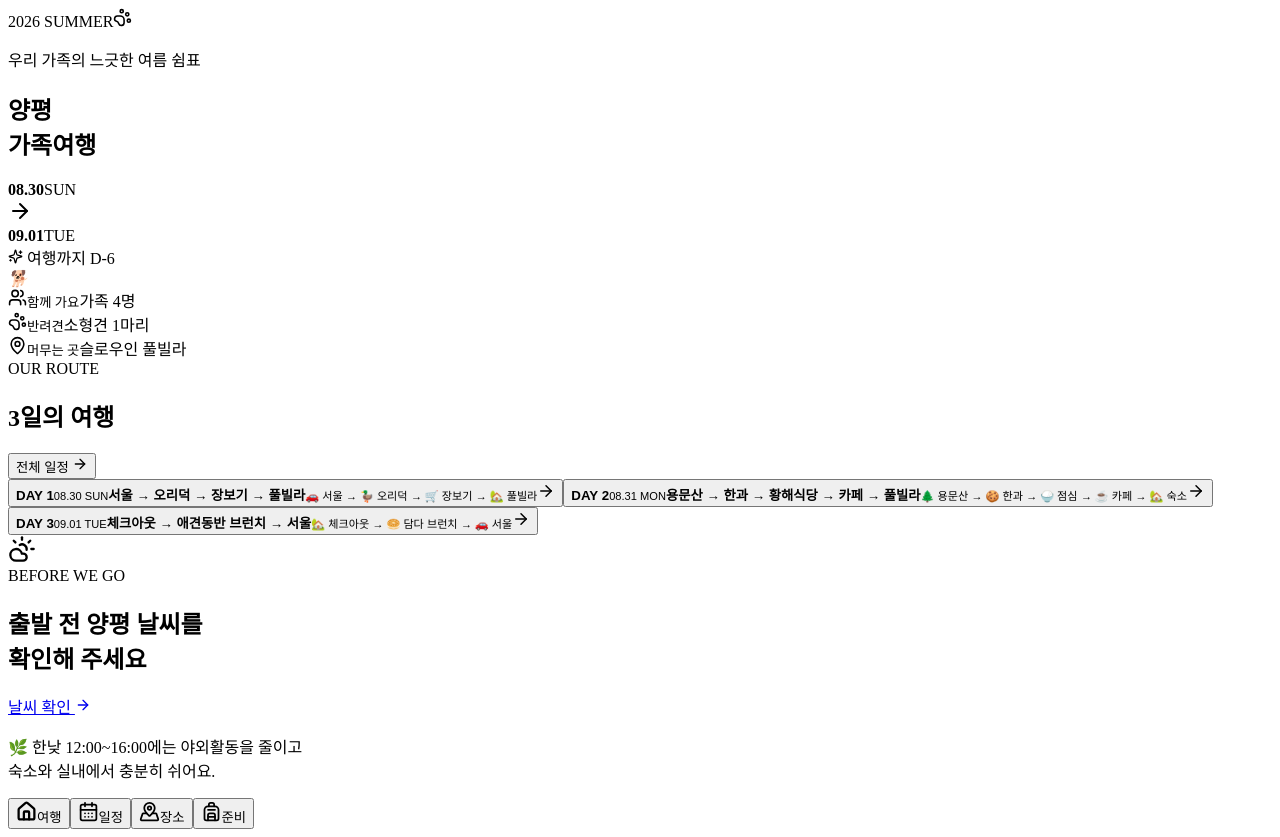
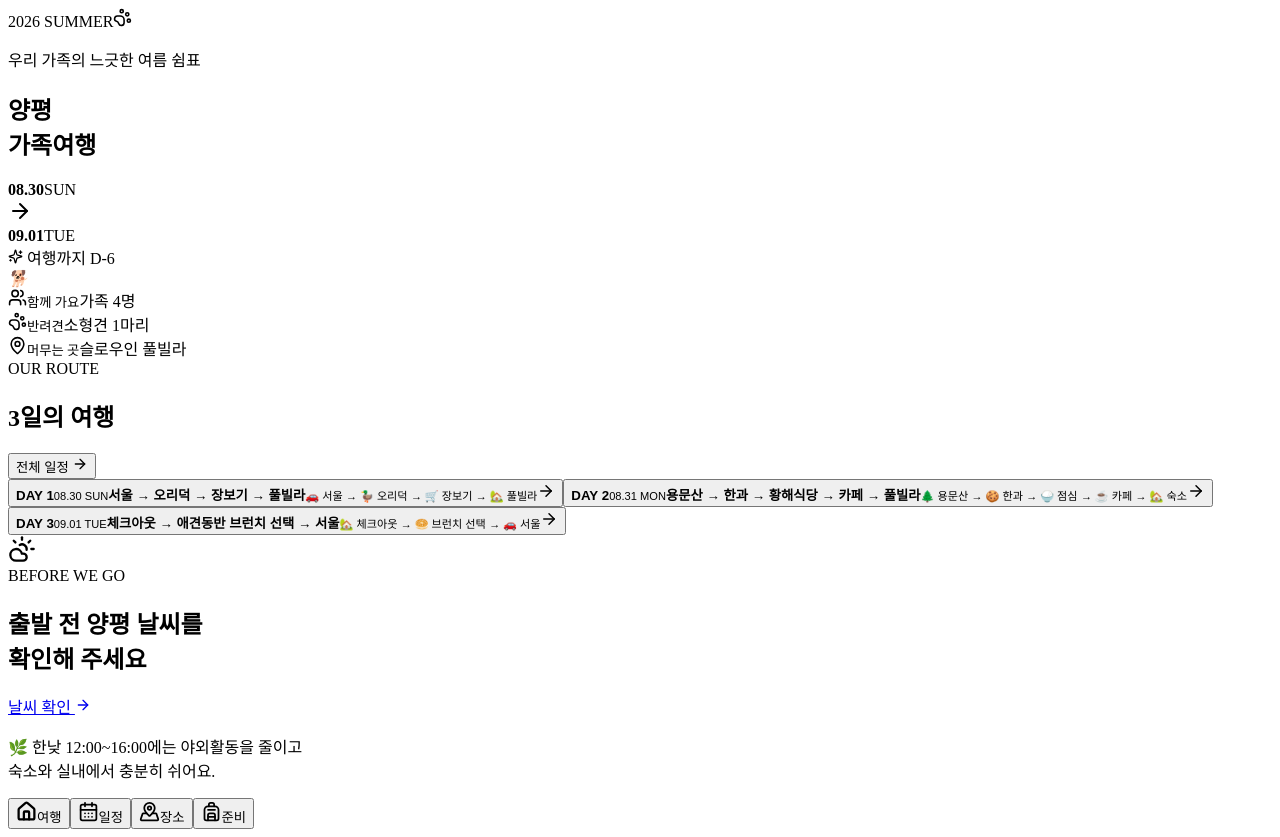
Before and after one commit to seunghun1111/Family-trip, a React (Vite) app: page / in a window 1280 px wide. Built offline with nearby package versions, Linux system fonts and the light colour scheme; the HTML template or start-up script is replaced by a standard one.

Commit message:
feat: add alternate dining recommendations

```diff
--- a/src/data/places.ts
+++ b/src/data/places.ts
@@ -7,10 +7,16 @@ export const places: Place[] = [
   { id: 'gangga', category: '식당', icon: '🥘', name: '강가추어탕', shortAddress: '강원 홍천군 서면', address: '강원 홍천군 서면 한서로 883', day: 1, time: '18:30 포장', summary: '저녁으로 포장해 숙소에서 먹는 추어탕.', tips: ['포장 가능 여부와 준비 시간을 미리 확인해요', '숙소에서 편하게 저녁 식사'], naverUrl: 'https://naver.me/FW6zVfVa', kakaoUrl: 'https://place.map.kakao.com/1869505692' },
   { id: 'hwanghae', category: '식당', icon: '🍚', name: '황해식당', shortAddress: '경기 양평군 용문면', address: '경기 양평군 용문면 용문산로 640', day: 2, time: '12:30 ~ 13:40', summary: '용문산 산책 후 먹는 산채요리 점심.', tips: ['반려동물 동반', '포장 가능', '라스트오더 전에 방문'], naverUrl: 'https://naver.me/FeX2FAkV', kakaoUrl: 'https://place.map.kakao.com/8014600' },
   { id: 'delpino', category: '식당', icon: '🍕', name: '핏제리아 델피노', shortAddress: '경기 양평군 용문면', address: '경기 양평군 용문면 용문산로 234 라동', day: 2, time: '귀가 동선 선택', summary: '용문산에서 숙소로 가는 길의 이탈리아 식당.', tips: ['반려동물 동반 가능', '피자·파스타 식사 또는 포장 가능', '저녁 라스트오더 전에 방문'], caution: '식사 또는 포장 시간은 방문 전에 매장에 확인하세요.', naverUrl: 'https://map.naver.com/p/entry/place/2015031743', kakaoUrl: 'https://place.map.kakao.com/328652592' },
+  { id: 'pho-you', category: '식당', icon: '🍜', name: '포유 쌀국수', shortAddress: '경기 양평군 용문면', address: '경기 양평군 용문면 용문산로 249', day: 2, time: '귀가 동선 선택', summary: '쌀국수와 반쎄오를 식사하거나 포장할 수 있는 애견동반 베트남 식당.', tips: ['반려동물 동반 가능', '쌀국수·반쎄오', '포장 및 주차 가능'], caution: '19:30 라스트오더로 표시되어 있으며 수요일은 휴무예요.', naverUrl: 'https://map.naver.com/p/entry/place/1909425365', kakaoUrl: 'https://place.map.kakao.com/1608896337' },
+  { id: 'albero', category: '카페', icon: '☕', name: '알베로 카페', shortAddress: '경기 양평군 용문면', address: '경기 양평군 용문면 용문산로 234 다동', day: 2, time: '귀가 동선 선택', summary: '델피노 옆에서 음료와 디저트를 포장하기 좋은 애견동반 카페.', tips: ['반려동물 동반 가능', '음료·디저트 포장', '주차 가능'], caution: '저녁 식사보다는 간단한 간식·음료 포장 후보예요.', naverUrl: 'https://map.naver.com/p/entry/place/1288365519', kakaoUrl: 'https://place.map.kakao.com/383475122' },
+  { id: 'yongmunsan-bakery', category: '카페', icon: '🥐', name: '용문산빵공장', shortAddress: '경기 양평군 용문면', address: '경기 양평군 용문면 용문산로 235', day: 2, time: '귀가 동선 선택', summary: '빵과 음료를 포장해 숙소 저녁에 더하기 좋은 베이커리 카페.', tips: ['반려견 출입 가능한 별관 운영', '베이커리·음료 포장', '주차 가능'], caution: '반려견은 별관 등 지정 구역의 이용 수칙을 따라야 해요.', naverUrl: 'https://map.naver.com/p/entry/place/1885744367', kakaoUrl: 'https://place.map.kakao.com/2063068079' },
   { id: 'uchane', category: '카페', icon: '🍪', name: '우차네 용문 천년한과', shortAddress: '경기 양평군 용문면', address: '경기 양평군 용문면 용문산로 646', day: 2, time: '12:00 ~ 12:20', summary: '용문산 산책 직후 들르는 한과 가게.', tips: ['달지 않은 연잎한과', '반려동물 동반', '주차 가능'], naverUrl: 'https://naver.me/FV7m2mJb', kakaoUrl: 'https://place.map.kakao.com/1837248937' },
   { id: 'gureum', category: '카페', icon: '🥐', name: '구름정원제빵소', shortAddress: '경기 양평군 용문면', address: '경기 양평군 용문면 용문산로 543', day: 2, time: '14:00 ~ 15:30 · 선택', summary: '정원과 계절 풍경을 즐기는 베이커리 카페.', tips: ['베이커리와 음료', '넓은 야외 공간'], caution: '야외 테라스 또는 정원에서만 애견동반 가능합니다.', naverUrl: 'https://naver.me/F5D1YxBT', kakaoUrl: 'https://place.map.kakao.com/1288125279' },
   { id: 'zelkova', category: '카페', icon: '☕', name: '젤코바', shortAddress: '경기 양평군 용문면', address: '경기 양평군 용문면 용문산로 576-20', day: 2, time: '14:00 ~ 15:30 · 선택', summary: '용문산 주차장 입구 근처의 베이커리 카페.', tips: ['반려동물 동반', '가족 휴식과 주차가 편리해요'], caution: '방문 전 반려견 이용 구역을 다시 확인하세요.', naverUrl: 'https://naver.me/5VmblKhl', kakaoUrl: 'https://place.map.kakao.com/957490124' },
   { id: 'damda', category: '카페', icon: '🥯', name: '담다', shortAddress: '경기 양평군 옥천면', address: '경기 양평군 옥천면 신복복동길 20-15 1층', day: 3, time: '11:40 ~ 13:10', summary: '서울로 돌아가는 길에 쉬어가는 애견동반 브런치카페.', tips: ['브런치와 베이글', '반려동물 동반', '넓은 잔디밭과 야외 공간', '포장 및 주차 가능'], caution: '실내 동반 조건은 방문 전에 다시 확인하세요.', naverUrl: 'https://map.naver.com/p/entry/place/1012500670', kakaoUrl: 'https://place.map.kakao.com/1465721986' },
+  { id: 'sigor57', category: '카페', icon: '🥪', name: '시고르57', shortAddress: '경기 남양주시 화도읍', address: '경기 남양주시 화도읍 재재기로71번길 11-2', day: 3, time: '귀가 동선 선택', summary: '브런치 플래터와 샌드위치, 파스타를 즐길 수 있는 애견동반 브런치카페.', tips: ['반려동물 동반 가능', '브런치 플래터·샌드위치·파스타', '포장 및 주차 가능'], caution: '화도 방면으로 이동할 때 적합하며 휴무일을 방문 전에 확인하세요.', naverUrl: 'https://map.naver.com/p/entry/place/1051289647', kakaoUrl: 'https://place.map.kakao.com/477944570' },
+  { id: 'at-the-paldang', category: '카페', icon: '🍕', name: '앳더팔당', shortAddress: '경기 남양주시 조안면', address: '경기 남양주시 조안면 다산로 452', day: 3, time: '귀가 동선 선택', summary: '피자와 브런치 플래터를 고를 수 있는 팔당의 대형 베이커리 카페.', tips: ['반려동물 동반 가능', '브런치 플래터·피자·샐러드', '넓은 주차 공간'], caution: '실내는 이동장 등 별도 조건이 있을 수 있으니 반려견 이용 구역을 먼저 확인하세요.', naverUrl: 'https://map.naver.com/p/entry/place/1582036362', kakaoUrl: 'https://place.map.kakao.com/1145055175' },
+  { id: 'for-a-day', category: '카페', icon: '🧇', name: '포러데이 팔당', shortAddress: '경기 남양주시 와부읍', address: '경기 남양주시 와부읍 경강로926번길 8-7', day: 3, time: '귀가 동선 선택', summary: '팔당을 지나 서울로 가며 브런치와 한강변 휴식을 함께 즐기는 카페.', tips: ['반려동물 동반 가능', '올데이 브런치·토스트·와플', '포장 및 주차 가능'], caution: '야외 좌석 중심으로 계획하고 실내 동반 조건은 매장에 확인하세요.', naverUrl: 'https://map.naver.com/p/entry/place/1491718614', kakaoUrl: 'https://place.map.kakao.com/1950002781' },
   { id: 'hanaro', category: '마트', icon: '🛒', name: '용문농협 하나로마트 단월점', shortAddress: '경기 양평군 단월면', address: '용문농협 하나로마트 단월점', day: 1, time: '13:40 ~ 14:30', summary: '두 번의 저녁과 아침, 음료·야식을 한 번에 준비.', tips: ['냉장 보관 품목은 마지막에 담기', '준비 탭의 장보기 목록 확인'] },
 ]
 
--- a/src/data/trip.ts
+++ b/src/data/trip.ts
@@ -45,7 +45,7 @@ export const tripDays: TripDay[] = [
       { time: '12:00', endTime: '12:20', icon: '🍪', title: '우차네 용문 천년한과', description: '용문산 산책 후 한과를 구경하고 간식을 준비해요.', placeId: 'uchane' },
       { time: '12:30', endTime: '13:40', icon: '🍚', title: '점심 · 황해식당', description: '용문산 근처에서 산채요리로 점심을 먹어요.', placeId: 'hwanghae' },
       { time: '14:00', endTime: '15:30', icon: '☕', title: '오후 카페 · 둘 중 한 곳', description: '구름정원제빵소 또는 젤코바 중 가족 컨디션에 맞춰 골라요.', notes: ['구름정원제빵소: 야외 테라스 또는 정원에서만 애견동반 가능'], placeIds: ['gureum', 'zelkova'] },
-      { time: '15:30', endTime: '16:00', icon: '🍕', title: '저녁 후보 · 핏제리아 델피노', description: '용문산에서 숙소로 가는 길의 애견동반 식당. 식사하거나 포장할 수 있어요.', notes: ['카페 대신 식사하거나 포장 시간을 미리 문의해요'], placeId: 'delpino' },
+      { time: '15:30', endTime: '16:00', icon: '🍕', title: '저녁 후보 · 네 곳 중 선택', description: '핏제리아 델피노, 포유 쌀국수, 알베로 카페, 용문산빵공장 중 식사하거나 포장할 곳을 골라요.', notes: ['포유 쌀국수는 월요일에도 영업하고 포장이 가능해요', '각 매장의 포장 가능 메뉴와 반려견 이용 구역을 출발 전에 확인해요'], placeIds: ['delpino', 'pho-you', 'albero', 'yongmunsan-bakery'] },
       { time: '16:00', endTime: '16:30', icon: '🚗', title: '숙소 복귀' },
       { time: '16:30', endTime: '18:00', icon: '🏊', title: '물놀이' },
       { time: '18:00', endTime: '19:00', icon: '🚿', title: '샤워 · 휴식' },
@@ -56,14 +56,14 @@ export const tripDays: TripDay[] = [
     day: 3,
     date: '2026-09-01',
     weekday: 'TUE',
-    theme: '체크아웃 → 애견동반 브런치 → 서울',
-    route: '🏡 체크아웃 → 🥯 담다 브런치 → 🚗 서울',
+    theme: '체크아웃 → 애견동반 브런치 선택 → 서울',
+    route: '🏡 체크아웃 → 🥯 브런치 선택 → 🚗 서울',
     items: [
       { time: '08:30', icon: '☀️', title: '기상' },
       { time: '09:00', endTime: '10:00', icon: '🍳', title: '숙소 아침', description: '남은 음식을 활용해요.' },
       { time: '10:00', endTime: '10:50', icon: '🧳', title: '짐 정리' },
       { time: '11:00', icon: '🏡', title: '체크아웃', placeId: 'slowinn' },
-      { time: '11:40', endTime: '13:10', icon: '🥯', title: '애견동반 브런치 · 담다', description: '서울 방향의 양평 옥천에서 브런치를 먹고 쉬어가요.', notes: ['넓은 잔디밭과 야외 공간', '반려동물 동반 가능'], placeId: 'damda' },
+      { time: '11:40', endTime: '13:10', icon: '🥯', title: '애견동반 브런치 · 네 곳 중 선택', description: '담다, 시고르57, 앳더팔당, 포러데이 팔당 중 귀가 동선과 출발 시간에 맞는 곳을 골라요.', notes: ['담다는 양평에서 일찍 쉬기 좋은 선택', '시고르57은 화도 방면, 앳더팔당·포러데이는 팔당 방면 귀가 시 편해요', '실내 동반 조건과 휴무일은 방문 전에 다시 확인해요'], placeIds: ['damda', 'sigor57', 'at-the-paldang', 'for-a-day'] },
       { time: '13:10', icon: '🚗', title: '서울 출발', description: '오후 정체 전에 여유 있게 출발해요.' },
     ],
   },
```
